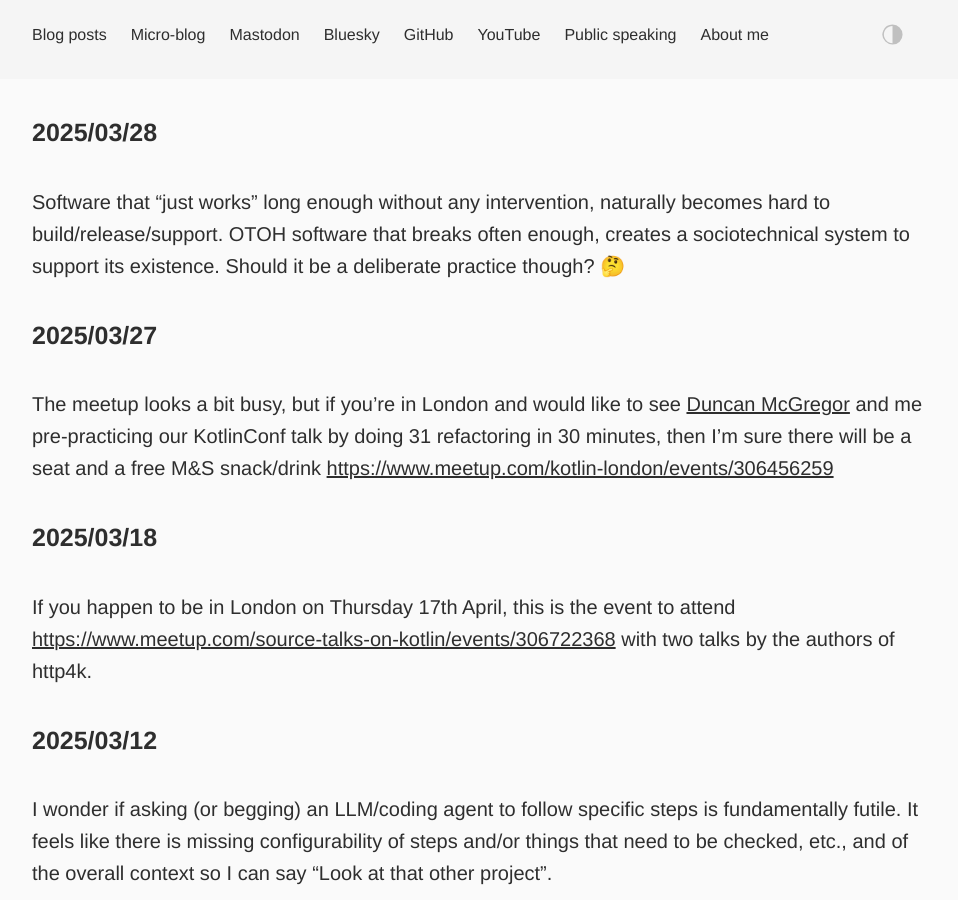
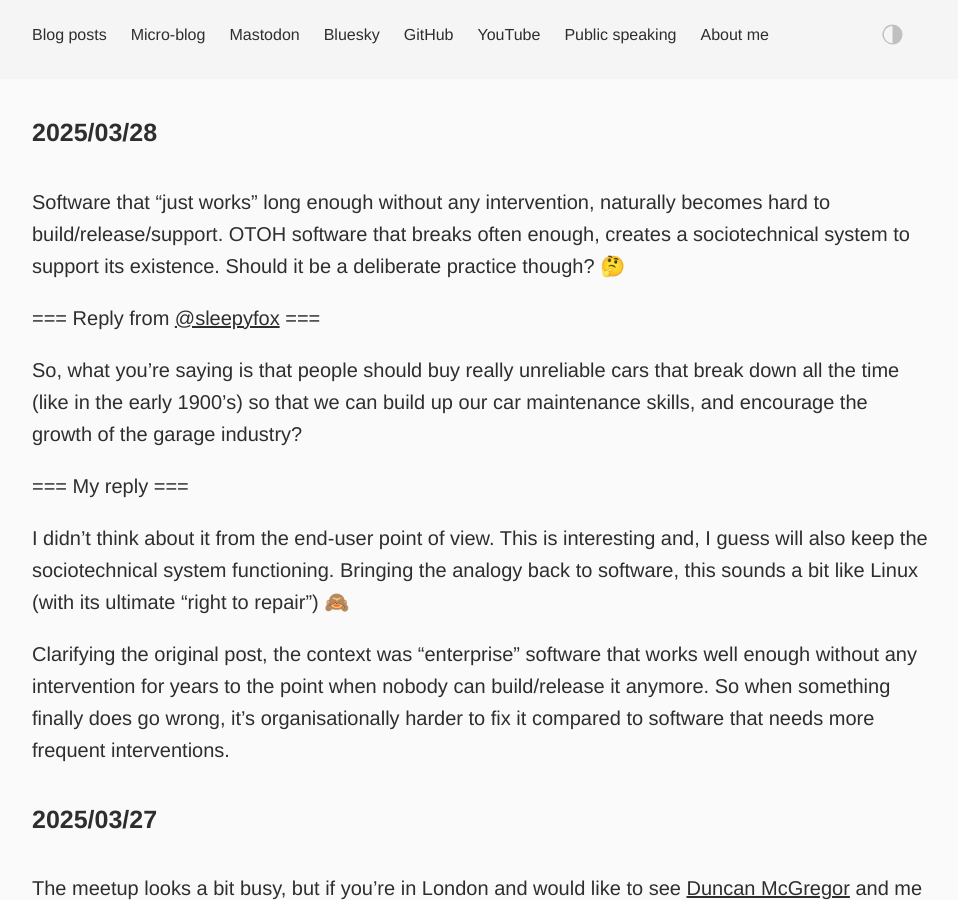
Before and after one commit to dkandalov/dkandalov.github.io, a Jekyll site: the page built from micro-blog.md, in a window 1280 px wide and 900 px high. Shown: the whole window, without its empty margins (160-1118 px from the left). Built offline with Jekyll 4.4.1, drawn with Linux system fonts in a browser that asks for light colours.

Commit message:
updated micro-blog

```diff
--- a/micro-blog.md
+++ b/micro-blog.md
@@ -5,6 +5,17 @@ permalink: /micro-blog/
 
 #### 2025/03/28
 Software that "just works" long enough without any intervention, naturally becomes hard to build/release/support. OTOH software that breaks often enough, creates a sociotechnical system to support its existence. Should it be a deliberate practice though? 🤔
+
+=== Reply from [@sleepyfox](https://mastodon.social/@sleepyfox@hachyderm.io) ===
+
+So, what you're saying is that people should buy really unreliable cars that break down all the time (like in the early 1900's) so that we can build up our car maintenance skills, and encourage the growth of the garage industry?
+
+=== My reply ===
+
+I didn't think about it from the end-user point of view. This is interesting and, I guess will also keep the sociotechnical system functioning. Bringing the analogy back to software, this sounds a bit like Linux (with its ultimate "right to repair") 🙈
+
+Clarifying the original post, the context was "enterprise" software that works well enough without any intervention for years to the point when nobody can build/release it anymore. So when something finally does go wrong, it's organisationally harder to fix it compared to software that needs more frequent interventions.
+
 
 #### 2025/03/27
 The meetup looks a bit busy, but if you're in London and would like to see [Duncan McGregor](https://twitter.com/duncanmcg) and me pre-practicing our KotlinConf talk by doing 31 refactoring in 30 minutes, then I'm sure there will be a seat and a free M&S snack/drink <https://www.meetup.com/kotlin-london/events/306456259>
```
